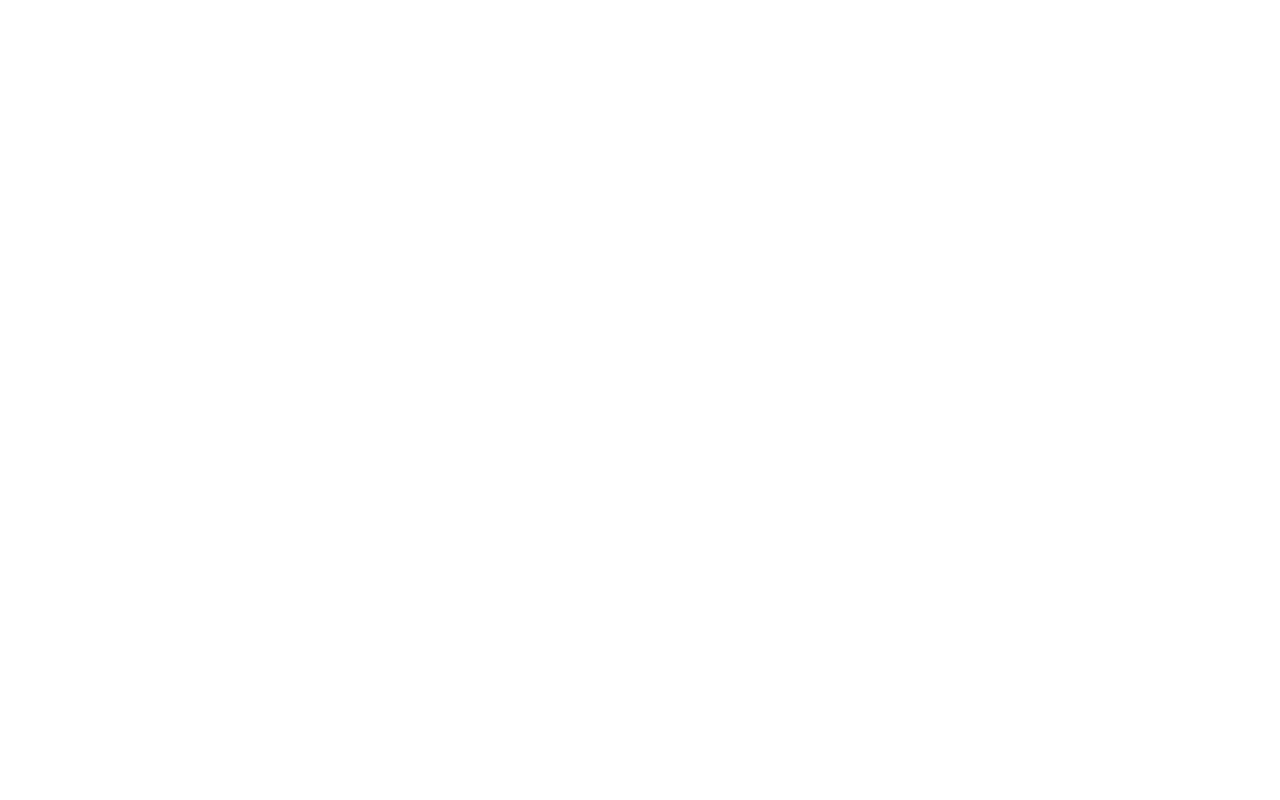
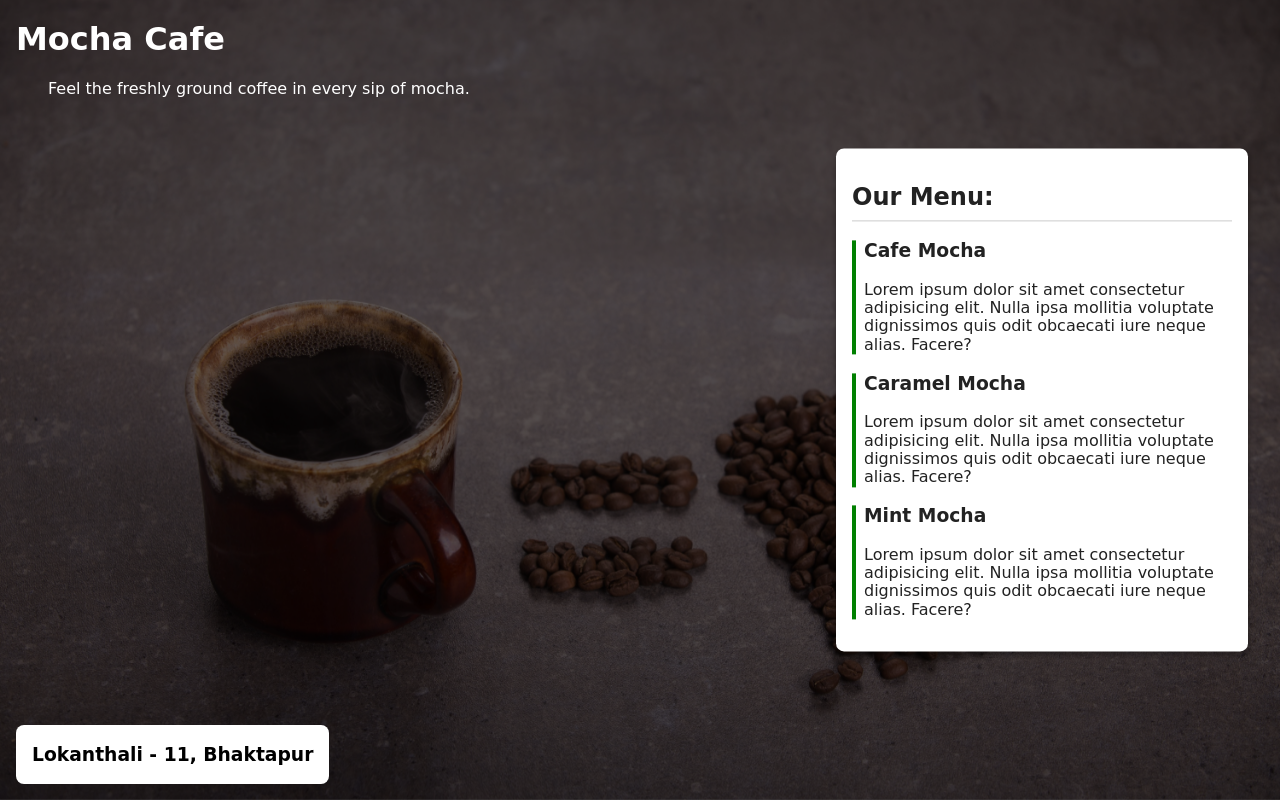
Before and after one commit to ankitkarna99/animateCSS, a plain HTML site: page index.html in a window 1280 px wide. Drawn offline with Linux system fonts and the light colour scheme.

Commit message:
Created Hero Section

```diff
--- a/index.html
+++ b/index.html
@@ -10,6 +10,30 @@
     <link rel="stylesheet" href="animate.min.css">
 </head>
 <body>
+    <div class="hero">
+        <div class="overlay">
+            <h1 id="brand">Mocha Cafe</h1>
+            <p id="slogan">Feel the freshly ground coffee in every sip of mocha.</p>
 
+            <div class="card">
+                <h2>Our Menu:</h2>
+                <div class="cardDiv">
+                    <h3>Cafe Mocha</h3>
+                    <p>Lorem ipsum dolor sit amet consectetur adipisicing elit. Nulla ipsa mollitia voluptate dignissimos quis odit obcaecati iure neque alias. Facere?</p>
+                </div>
+                <div class="cardDiv">
+                    <h3>Caramel Mocha</h3>
+                    <p>Lorem ipsum dolor sit amet consectetur adipisicing elit. Nulla ipsa mollitia voluptate dignissimos quis odit obcaecati iure neque alias. Facere?</p>
+                </div>
+                <div class="cardDiv">
+                    <h3>Mint Mocha</h3>
+                    <p>Lorem ipsum dolor sit amet consectetur adipisicing elit. Nulla ipsa mollitia voluptate dignissimos quis odit obcaecati iure neque alias. Facere?</p>
+                </div>
+            </div>
+            <div class="footer">
+                <h3> Lokanthali - 11, Bhaktapur</h3>
+            </div>
+        </div>
+    </div>
 </body>
 </html>
--- a/main.css
+++ b/main.css
@@ -0,0 +1,67 @@
+* {
+    font-family: cursive;
+}
+
+.hero {
+    height: 100vh;
+    width: 100%;
+    background: url('coffee.jpg');
+    background-attachment: fixed;
+    background-repeat: no-repeat;
+    background-size: cover;
+    background-position: center;
+    position: relative;
+}
+
+.overlay {
+    position: absolute;
+    left: 0;
+    top:0;
+    right: 0;
+    bottom: 0;
+    background: rgba(0,0,0,0.6);
+    color: #FFF;
+}
+
+h1#brand {
+    padding: 0 1rem;
+}
+
+p#slogan {
+    padding: 0 3rem;
+}
+
+.card {
+    background: #FFF;
+    color: #222;
+    display: inline-block;
+    padding: 1rem;
+    border-radius:8px;
+    box-shadow: 0 3px 6px rgba(0, 0, 0, 0.16),
+    0 3px 6px rgba(0, 0, 0, 0.23);
+    position: absolute;
+    right: 2rem;
+    top: 50%;
+    transform: translateY(-50%);
+}
+
+.cardDiv {
+    width: 360px;
+    border-left:4px solid green;
+    padding: 0 0.5rem;
+}
+
+.card h2 {
+    border-bottom: 1px solid #CCC;
+    padding-bottom: 0.5rem;
+}
+
+.footer {
+    position: absolute;
+    bottom:1rem;
+    left:1rem;
+    padding: 0 1rem;
+    background: #FFF;
+    color:#000;
+    border-radius: 8px;
+}
```
